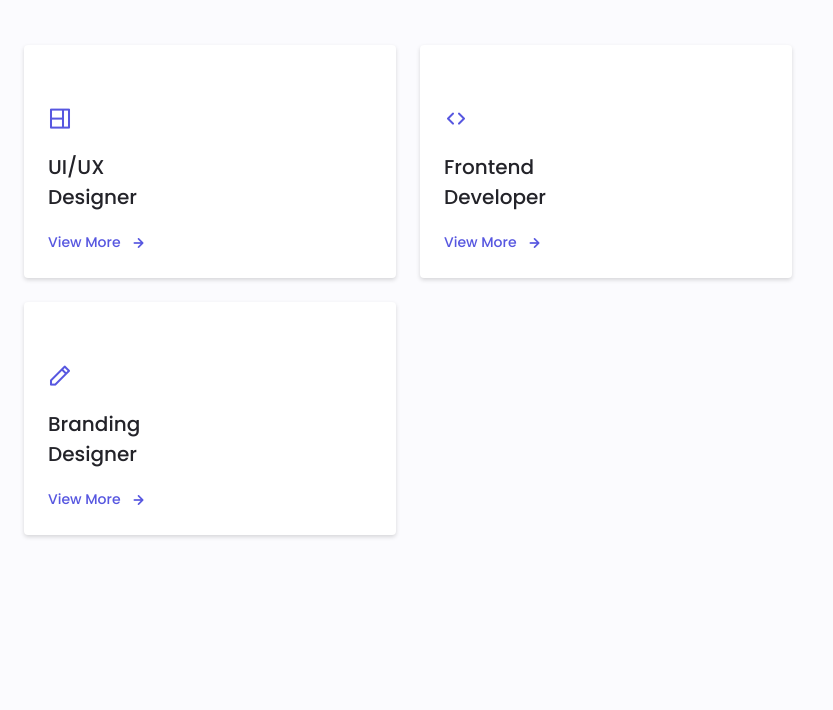
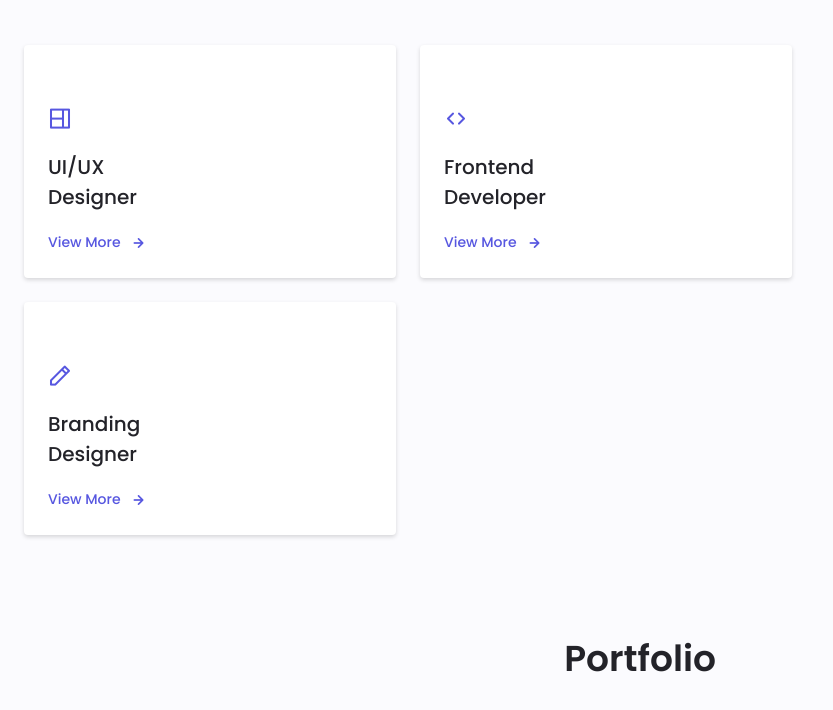
Before and after one commit to azamatfront/responsive-portfolio-website, a plain HTML site: page index.html in a window 1280 px wide. Shown: the part 2874-3584 px from the top of the page, without its empty margins (0-833 px from the left). Drawn offline with nearby package versions, Linux system fonts and the light colour scheme.

Commit message:
Start Portfolio page

```diff
--- a/index.html
+++ b/index.html
@@ -588,7 +588,7 @@
 
             <!--==================== PORTFOLIO ====================-->
             <section class="portfolio section" id="portfolio">
-
+                <h2 class="section__title">Portfolio</h2>
             </section>
 
             <!--==================== PROJECT IN MIND ====================-->
```
